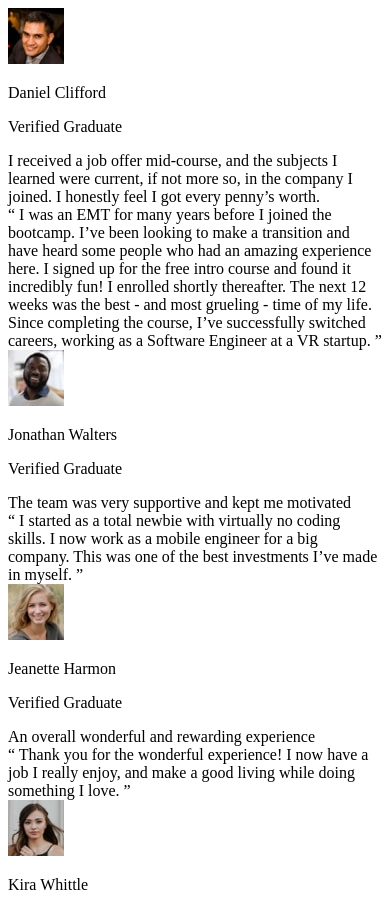
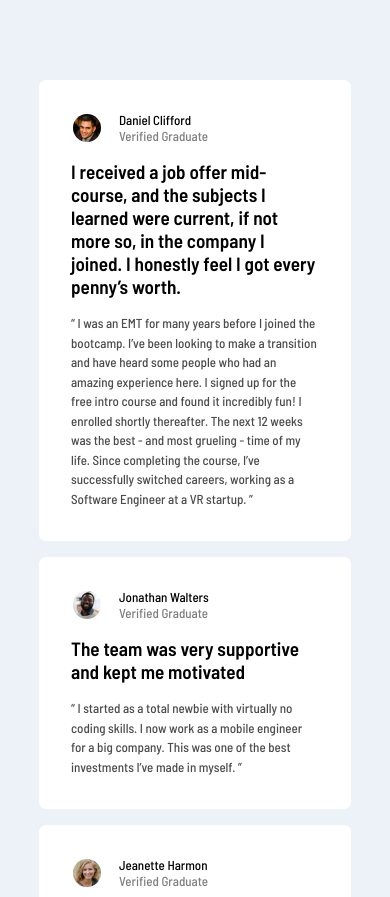
Before and after one commit to Athlla/Testimonial-grid, a plain HTML site: page index.html in a window 390 px wide. Shown: the top 897 px of the page. Drawn offline with Linux system fonts and the light colour scheme.

Commit message:
Create default testimonial card in mobile ver

```diff
--- a/index.html
+++ b/index.html
@@ -10,6 +10,7 @@
       href="./images/favicon-32x32.png"
     />
     <title>Frontend Mentor | [Challenge Name Here]</title>
+    <link rel="stylesheet" href="styles/main.css" />
     <style>
       .attribution {
         font-size: 11px;
@@ -29,9 +30,9 @@
             alt="Daniel Clifford"
             class="testimonial__user--image"
           />
-          <div class="testimonial__user-info">
-            <p class="testimonial__user--name">Daniel Clifford</p>
-            <p class="testimonial__user--status">Verified Graduate</p>
+          <div class="testimonial__user--info">
+            <p class="user-name">Daniel Clifford</p>
+            <p class="user-status">Verified Graduate</p>
           </div>
         </div>
         <div class="testimonial__highlight">
@@ -39,7 +40,7 @@
           current, if not more so, in the company I joined. I honestly feel I
           got every penny’s worth.
         </div>
-        <div class="testimonial__desc">
+        <div class="testimonial__review">
           “ I was an EMT for many years before I joined the bootcamp. I’ve been
           looking to make a transition and have heard some people who had an
           amazing experience here. I signed up for the free intro course and
@@ -56,15 +57,15 @@
             alt="Jonathan Walters"
             class="testimonial__user--image"
           />
-          <div class="testimonial__user-info">
-            <p class="testimonial__user--name">Jonathan Walters</p>
-            <p class="testimonial__user--status">Verified Graduate</p>
+          <div class="testimonial__user--info">
+            <p class="user-name">Jonathan Walters</p>
+            <p class="user-status">Verified Graduate</p>
           </div>
         </div>
         <div class="testimonial__highlight">
           The team was very supportive and kept me motivated
         </div>
-        <div class="testimonial__desc">
+        <div class="testimonial__review">
           “ I started as a total newbie with virtually no coding skills. I now
           work as a mobile engineer for a big company. This was one of the best
           investments I’ve made in myself. ”
@@ -77,15 +78,15 @@
             alt="Jeanette Harmon"
             class="testimonial__user--image"
           />
-          <div class="testimonial__user-info">
-            <p class="testimonial__user--name">Jeanette Harmon</p>
-            <p class="testimonial__user--status">Verified Graduate</p>
+          <div class="testimonial__user--info">
+            <p class="user-name">Jeanette Harmon</p>
+            <p class="user-status">Verified Graduate</p>
           </div>
         </div>
         <div class="testimonial__highlight">
           An overall wonderful and rewarding experience
         </div>
-        <div class="testimonial__desc">
+        <div class="testimonial__review">
           “ Thank you for the wonderful experience! I now have a job I really
           enjoy, and make a good living while doing something I love. ”
         </div>
@@ -97,15 +98,15 @@
             alt="Kira Whittle"
             class="testimonial__user--image"
           />
-          <div class="testimonial__user-info">
-            <p class="testimonial__user--name">Kira Whittle</p>
-            <p class="testimonial__user--status">Verified Graduate</p>
+          <div class="testimonial__user--info">
+            <p class="user-name">Kira Whittle</p>
+            <p class="user-status">Verified Graduate</p>
           </div>
         </div>
         <div class="testimonial__highlight">
           Such a life-changing experience. Highly recommended!
         </div>
-        <div class="testimonial__desc">
+        <div class="testimonial__review">
           “ Before joining the bootcamp, I’ve never written a line of code. I
           needed some structure from professionals who can help me learn
           programming step by step. I was encouraged to enroll by a former
@@ -126,9 +127,9 @@
             alt="Patrick Abrams"
             class="testimonial__user--image"
           />
-          <div class="testimonial__user-info">
-            <p class="testimonial__user--name">Patrick Abrams</p>
-            <p class="testimonial__user--status">Verified Graduate</p>
+          <div class="testimonial__user--info">
+            <p class="user-name">Patrick Abrams</p>
+            <p class="user-status">Verified Graduate</p>
           </div>
         </div>
         <div class="testimonial__highlight">
@@ -136,7 +137,7 @@
           Getting guidance from them and learning from their experiences was
           easy.
         </div>
-        <div class="testimonial__desc">
+        <div class="testimonial__review">
           “ The staff seem genuinely concerned about my progress which I find
           really refreshing. The program gave me the confidence necessary to be
           able to go out in the world and present myself as a capable junior
--- /dev/null
+++ b/styles/main.scss
@@ -0,0 +1,70 @@
+@import url('https://fonts.googleapis.com/css2?family=Barlow+Semi+Condensed:wght@500;600&display=swap');
+
+$moderate-violet: hsl(263, 55%, 52%);
+$very-dark-grayish-blue: hsl(217, 19%, 35%);
+$very-dark-blackish-blue: hsl(219, 29%, 14%);
+$white: hsl(0, 0%, 100%);
+$light-gray: hsl(0, 0%, 81%);
+$light-grayish-blue: hsl(210, 46%, 95%);
+
+* {
+  margin: 0;
+  padding: 0;
+  box-sizing: border-box;
+}
+
+body {
+  font-family: 'Barlow Semi Condensed', sans-serif;
+  font-size: 13px;
+  background: $light-grayish-blue;
+}
+
+.container {
+  width: 80%;
+  max-width: 350px;
+  margin: 5rem auto;
+
+  .testimonial {
+    width: 100%;
+    padding: 2rem;
+    margin-bottom: 1rem;
+    color: black;
+    background: $white;
+    border-radius: 7px;
+
+    &__user {
+      display: flex;
+      align-items: center;
+
+      &--image {
+        width: 2rem;
+        height: 2rem;
+        border-radius: 50%;
+        margin-right: 16px;
+        border: 2px solid rgba($white, 0.3);
+      }
+
+      &--info {
+        display: flex;
+        flex-direction: column;
+
+        .user-name {
+        }
+        .user-status {
+          opacity: 0.5;
+        }
+      }
+    }
+
+    &__highlight {
+      font-size: 1.2rem;
+      margin: 16px 0;
+      font-weight: 600;
+    }
+
+    &__review {
+      line-height: 1.5;
+      opacity: 0.7;
+    }
+  }
+}
```
Also changed, not shown: styles/main.css (added), 1 other file.
